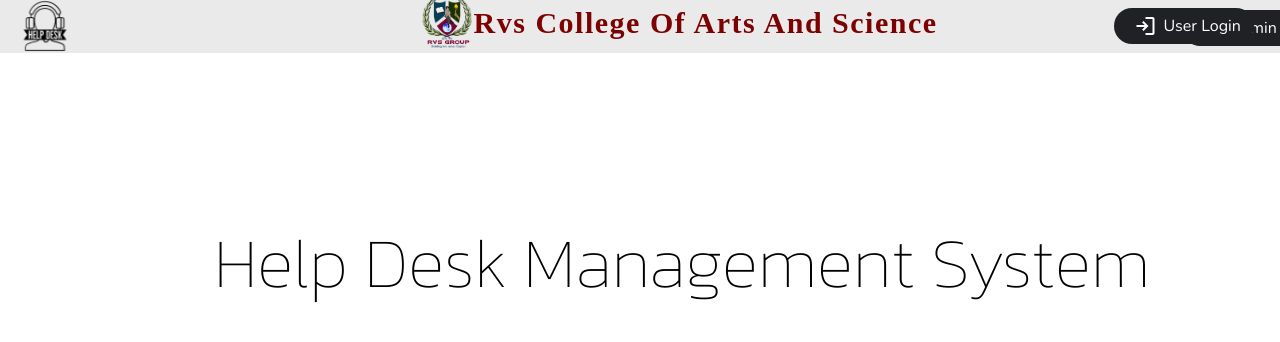
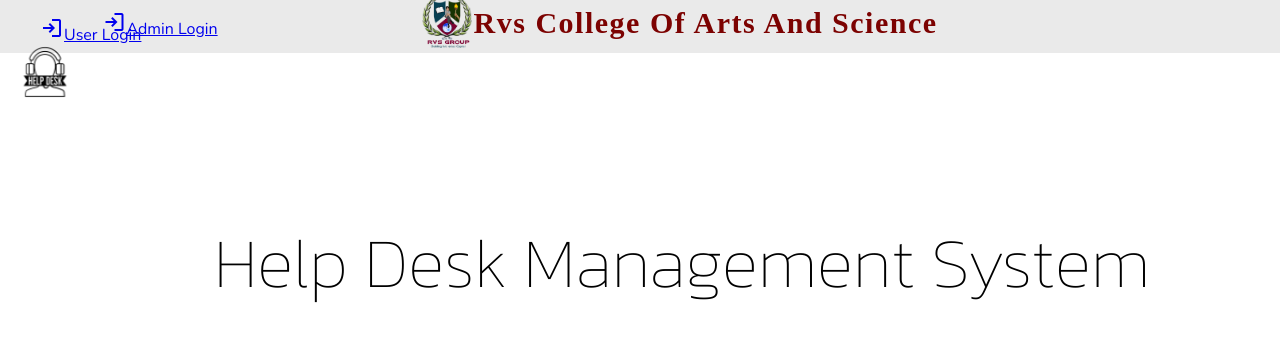
Before and after one commit to rubankumar6252/HDMS-Frontend, a React (Create React App) app: page / in a window 1280 px wide. Shown: the top 342 px of the page. Built offline with nearby package versions, Linux system fonts and the light colour scheme.

Commit message:
Update homenav.js

```diff
--- a/src/components/homenav.js
+++ b/src/components/homenav.js
@@ -17,8 +17,8 @@ export default function HomeNav() {
                     <ul className='navbar_nav'>
                         <div className='adminlogin'>
                             <li className='nav_item'>
-                                <Link to="/adminlogin" className='nav_link' onClick={() => setMenu(false)}>
-                                    <span className="material-symbols-outlined">
+                                <Link to="/adminlogin" className='login_link' onClick={() => setMenu(false)}>
+                                    <span className="material-symbols-outlined login_logo">
                                         login
                                     </span>
                                     <span className='admin_name'>Admin Login</span>
@@ -27,7 +27,7 @@ export default function HomeNav() {
                         </div>
                         <div className='userlogin'>
                             <li className='nav_item'>
-                                <Link to="/userlogin" className='nav_link' onClick={() => setMenu(false)}>
+                                <Link to="/userlogin" className='login_link' onClick={() => setMenu(false)}>
                                     <span className="material-symbols-outlined log">
                                         login
                                     </span>
```
